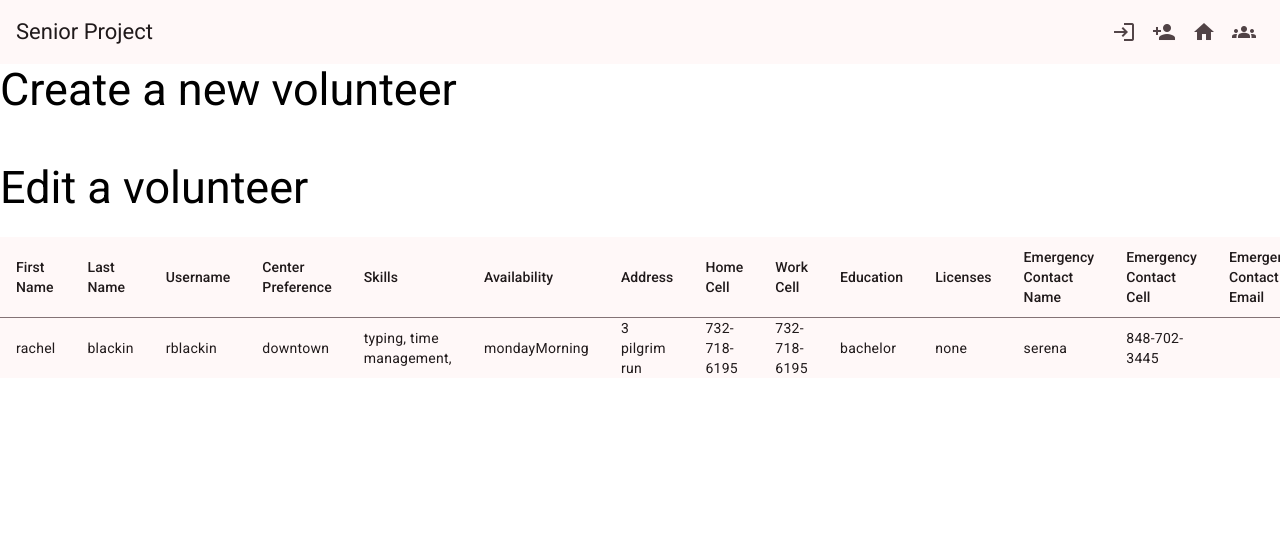
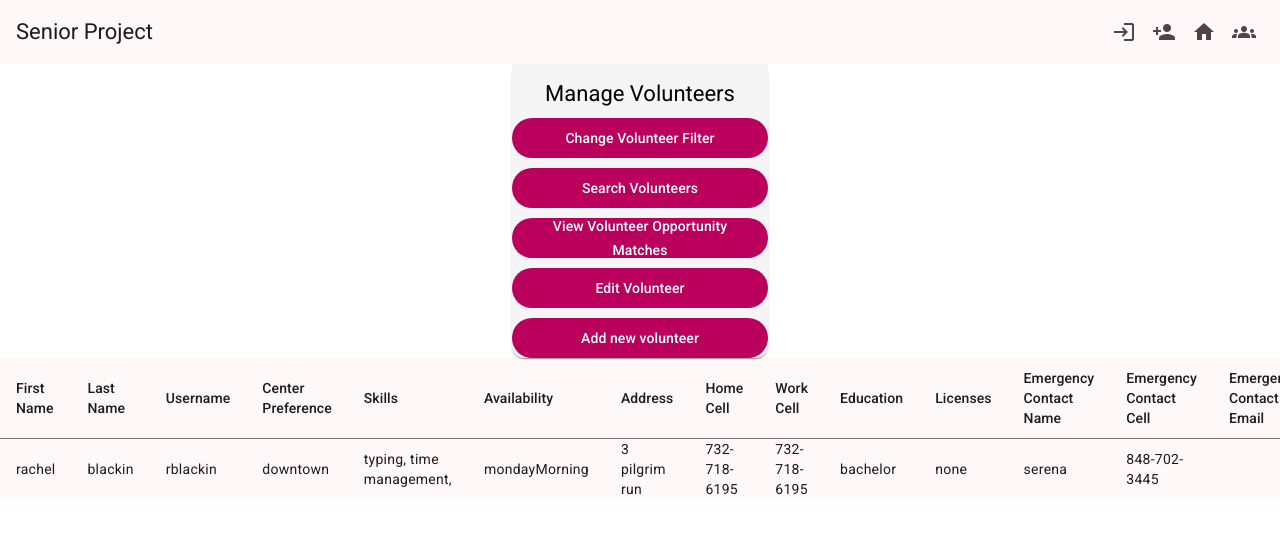
Before and after one commit to Bandit-Maya/Senior-Project, an Angular app in the folder senior_project/: page /Volunteer in a window 1280 px wide. Shown: the top 534 px of the page. Built offline with nearby package versions, Linux system fonts and the light colour scheme.

Commit message:
finished filtering

```diff
--- a/senior_project/src/app/view/volunteer/volunteer.component.html
+++ b/senior_project/src/app/view/volunteer/volunteer.component.html
@@ -1,9 +1,26 @@
 <app-navbar></app-navbar>
 
-<h2 routerLink="/Volunteer/Create">Create a new volunteer</h2>
-<br>
-<h2 routerLink="/Volunteer/Edit">Edit a volunteer</h2>
+<mat-card class="login-card">
+    <mat-card-header>
+        <mat-card-title>Manage Volunteers</mat-card-title>
+      </mat-card-header>
 
+    <button mat-flat-button color="primary" class="option-button" mat-button [matMenuTriggerFor]="menu">Change Volunteer Filter</button>
+    <mat-menu #menu="matMenu">
+        <button mat-menu-item (click)="FilterVols('Approved')">Approved/Pending Aprroval</button>
+        <button mat-menu-item (click)="FilterVols('Approved')">Approved</button>
+        <button mat-menu-item (click)="FilterVols('Approved')">Pending Approval</button>
+        <button mat-menu-item (click)="FilterVols('Disapproved')">Disapproved</button>
+        <button mat-menu-item (click)="FilterVols('Disapproved')">Inactive</button>
+        <button mat-menu-item (click)="FilterVols('All')">All</button>
+    </mat-menu>
+    <button mat-flat-button color="primary" class="option-button" >Search Volunteers</button>
+    <button mat-flat-button color="primary" class="option-button">View Volunteer Opportunity Matches</button>
+    <button mat-flat-button color="primary" class="option-button" [routerLink]="['/Volunteer/Edit']">Edit Volunteer</button>
+    <button mat-flat-button color="primary" class="option-button" [routerLink]="['/Volunteer/Create']">Add new volunteer</button>
+
+
+</mat-card>
 <table mat-table [dataSource]="volunteers">
     <ng-container matColumnDef="actions">
         <th mat-header-cell *matHeaderCellDef>Actions</th>
--- a/senior_project/src/app/view/volunteer/volunteer.component.ts
+++ b/senior_project/src/app/view/volunteer/volunteer.component.ts
@@ -13,6 +13,17 @@ export class VolunteerComponent {
   displayedColumns:string[]=['firstName','lastName','username','centerPref','skills','availability','address','homeCell','workCell','education','currentLicenses','emergencyName','emergencyCell','emergencyEmail','emergencyAddress','driversLicense','socialCard','status']
   constructor(private volunteerService:VolunteerServiceService) {}
 
+  async FilterVols(filterArg:string){
+    if(filterArg === 'Approved'){
+      this.volunteers = this.volunteerService.getVolunteers();
+      this.volunteers = this.volunteers.filter(e => e.status === true);
+    } else if(filterArg === 'Disapproved'){
+      this.volunteers = this.volunteerService.getVolunteers();
+      this.volunteers = this.volunteers.filter(e => e.status === false);
+    } else if (filterArg === 'All'){
+      this.volunteers = this.volunteerService.getVolunteers();
+    }
+  }
   ngOnInit(){
     this.refreshVolunteers();
   }
```
